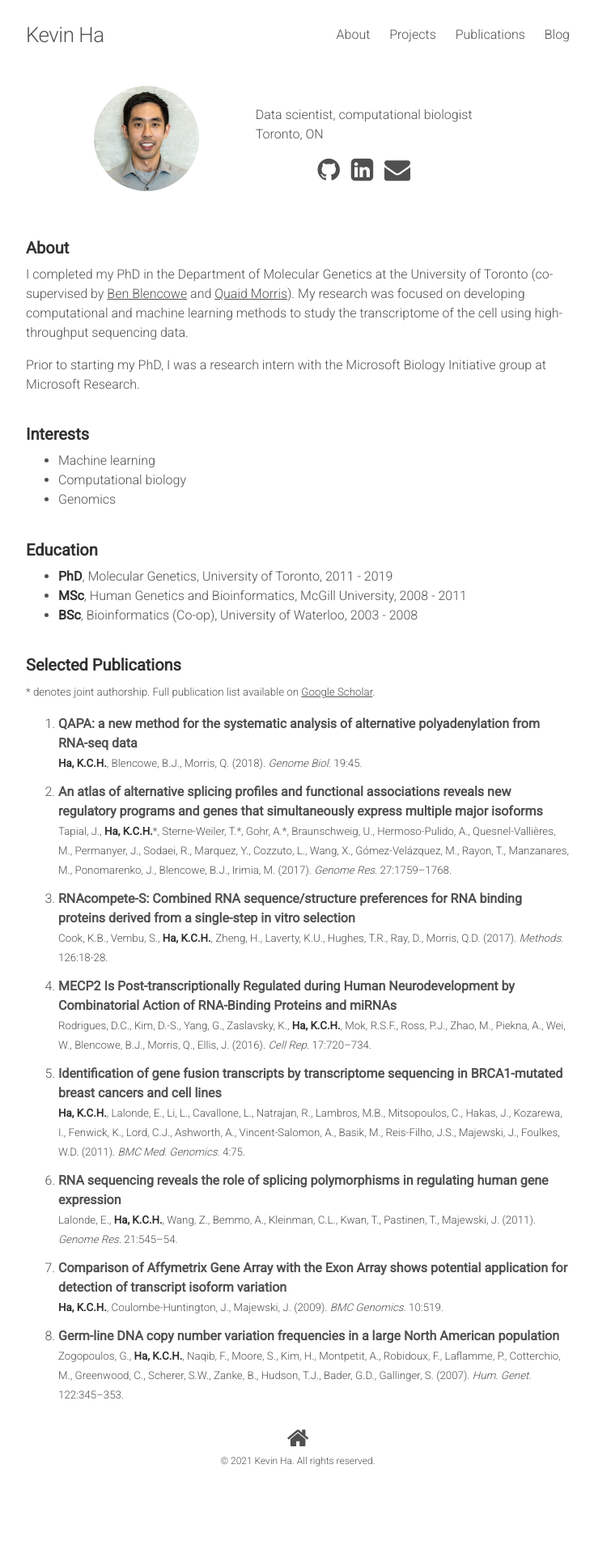
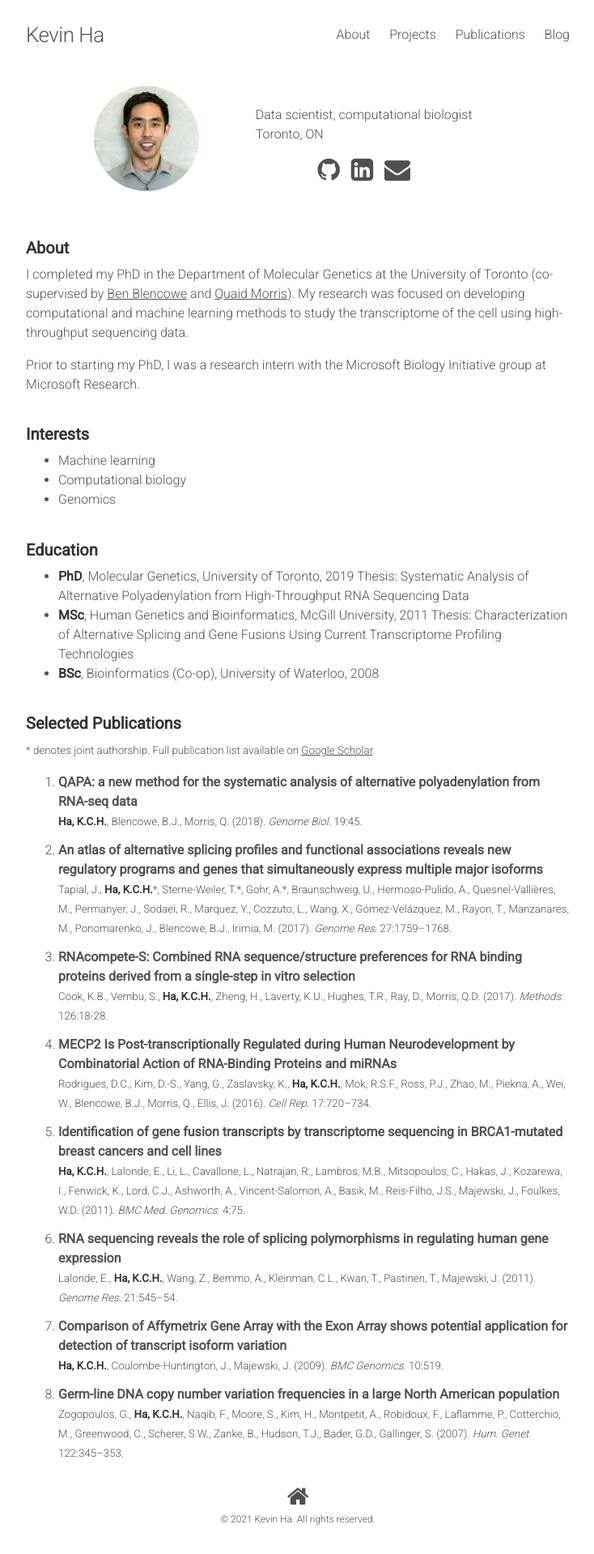
Before and after one commit to kcha/kcha.github.io, a Jekyll site: the page built from index.md, in a window 1280 px wide. Shown: the whole page at 81% size, without its empty margins (272-1006 px from the left). Built offline with Jekyll 4.4.1, drawn with Linux system fonts in a browser that asks for light colours; nearby versions of some CDN libraries; before the commit the page ends 1847 px from its top, so only the background shows below that.

Commit message:
Add thesis titles

```diff
--- a/index.md
+++ b/index.md
@@ -24,9 +24,13 @@ Microsoft Research.
 
 # Education
 
-- **PhD**, Molecular Genetics, University of Toronto, 2011 - 2019
-- **MSc**, Human Genetics and Bioinformatics, McGill University, 2008 - 2011
-- **BSc**, Bioinformatics (Co-op), University of Waterloo, 2003 - 2008
+- **PhD**, Molecular Genetics, University of Toronto, 2019
+Thesis: Systematic Analysis of Alternative Polyadenylation from High-Throughput
+RNA Sequencing Data
+- **MSc**, Human Genetics and Bioinformatics, McGill University, 2011
+Thesis: Characterization of Alternative Splicing and Gene Fusions Using Current
+Transcriptome Profiling Technologies
+- **BSc**, Bioinformatics (Co-op), University of Waterloo, 2008
 
 # Selected Publications
 
```
